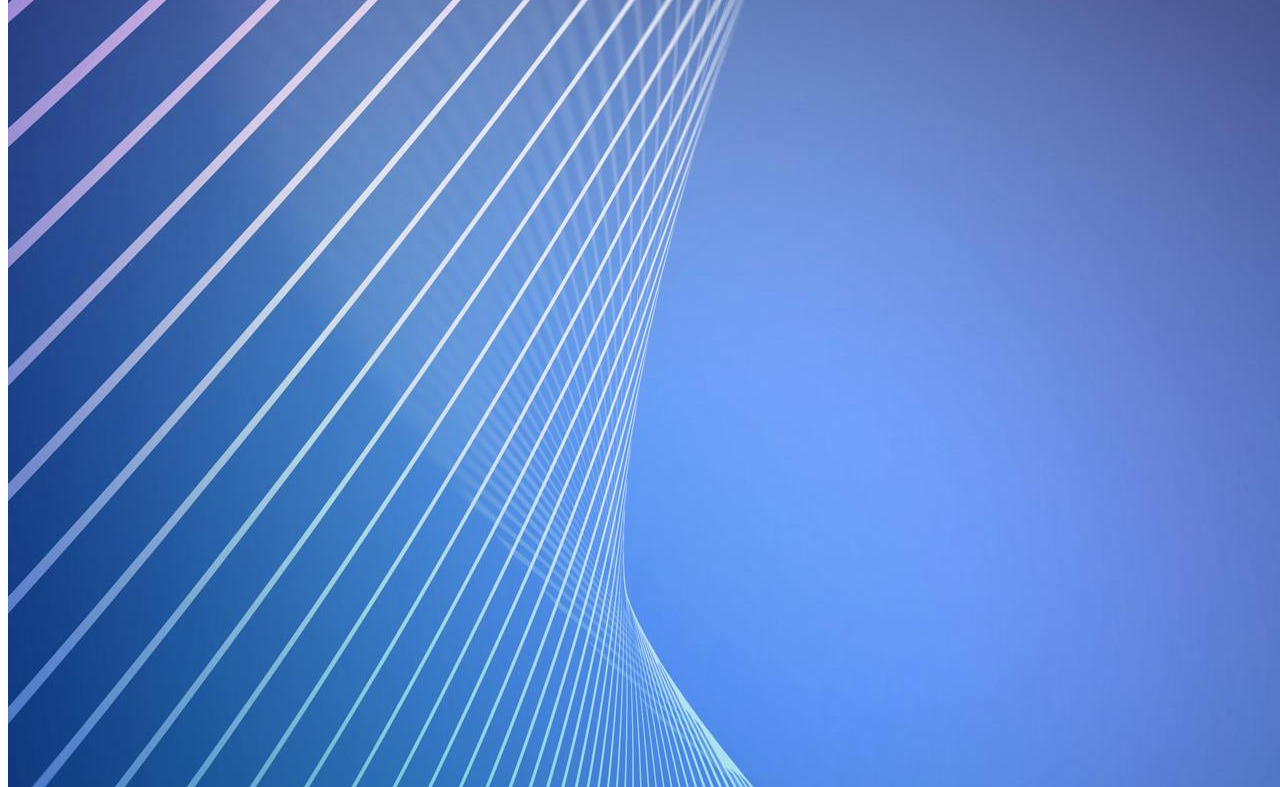
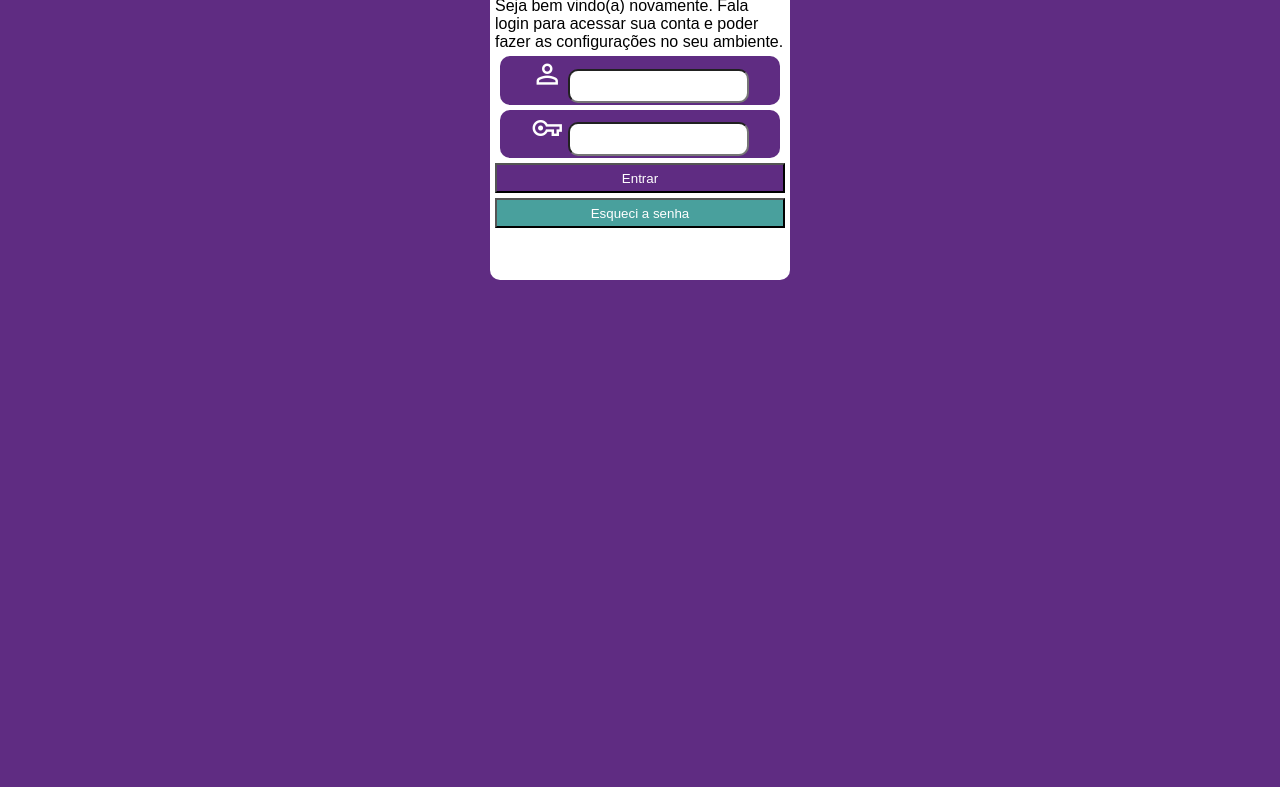
Before and after one commit to marcoguarato15/projeto-login, a plain HTML site: page index.html in a window 1280 px wide. Shown: the part 420-1207 px from the top of the page. After the commit the page ends 800 px from the top, so only its background shows below. Drawn offline with nearby package versions, Linux system fonts and the light colour scheme.

Commit message:
Inicio da criação do site de login

```diff
--- a/estilos/style.css
+++ b/estilos/style.css
@@ -5,3 +5,100 @@
     Verde: #49a09d
     Lilás: #5f2c82
 */
+
+:root {
+    --cor1: #49a09d;
+    --cor2: #5f2c82;
+}
+
+* {
+    margin: 0px;
+    padding: 0px;
+    font-family: Arial, Helvetica, sans-serif;
+}
+
+body {
+    position: relative;
+    width: 100vw;
+    height: 100vh;
+    background-color: var(--cor2);
+}
+
+main {
+    top: 50%;
+    left: 50%;
+    position: absolute;
+    display: block;
+    margin: auto;
+    background-color: white;
+    width: fit-content;
+    height: fit-content;
+
+    border-radius: 10px;
+
+    transform: translate(-50%, -50%);
+}
+
+#formulario {
+    padding: 5px;
+}
+
+#login {
+    max-width: 300px;
+    height: 600px;
+}
+
+#imagem iframe {
+    border-radius: 10px 10px 0px 0px;
+}
+
+div#formulario h1 {
+    text-align: center;
+    padding: 15px;
+}
+
+#inp-login, #inp-pass {
+    position: relative;
+    vertical-align: middle;
+    margin: 5px;
+    padding: 2px;
+    box-sizing: border-box;
+    border-radius: 10px;
+    background-color: var(--cor2);
+    text-align: center;
+}
+
+#ilogin, #ipass {
+
+    height: 30px;
+    width: max-content;
+    border-radius: 10px;
+}
+
+#l-login, #l-pass {
+    font-size: 2em;
+    color: white;
+}
+
+#btn-form {
+
+}
+
+#btn-login {
+    background-color: var(--cor2);
+    color: white;
+    width: 290px;
+    margin: 5px auto 5px auto;
+    height: 30px;
+    display: block;
+}
+
+#btn-fpass  {
+    box-shadow: none;
+    background-color: var(--cor1);
+    color: white;
+    width: 290px;
+    margin: 5px auto 5px auto;
+    height: 30px;
+    display: block;
+}
--- /dev/null
+++ b/imagem.html
@@ -0,0 +1,28 @@
+<!DOCTYPE html>
+<html lang="pt-br">
+<head>
+    <meta charset="UTF-8">
+    <meta name="viewport" content="width=device-width, initial-scale=1.0">
+    <title>Imagem</title>
+    <style>
+        * {
+            padding: 0px;
+            margin: 0px;
+        }
+
+        body {
+            height: 100vh;
+            width: 100vw;
+            background-image: url(imagens/pattern.jpg);
+            background-repeat: no-repeat;
+            background-color: black;
+            background-size: cover;
+            background-position: center center;
+            border-radius: 10px 10px 0px 0px;
+        }
+    </style>
+</head>
+<body>
+
+</body>
+</html>
--- a/index.html
+++ b/index.html
@@ -5,18 +5,36 @@
     <meta name="viewport" content="width=device-width, initial-scale=1.0">
     <title>Login</title>
     <link rel="stylesheet" href="estilos/style.css">
+    <link rel="stylesheet" href="https://fonts.googleapis.com/css2?family=Material+Symbols+Outlined:opsz,wght,FILL,GRAD@20..48,100..700,0..1,-50..200" />
+    <!-- vpn_key person -->
 </head>
 <body>
     <main>
         <section id="login">
             <div id="imagem">
-                <img src="imagens/pattern.jpg" alt="Foto padrão">
+                <iframe src="imagem.html" frameborder="0" height="250px">
+                    <p>Seu dispositivo não suporta essa imagem</p>
+                </iframe>
             </div>
             <div id="formulario">
+                <h1>Login</h1>
                 <p>
                     Seja bem vindo(a) novamente. Fala login para acessar sua conta e poder fazer as configurações no seu ambiente.
                 </p>
                 <form action="login.php" method="post">
+
+                    <div id="inp-login">
+                        <label id="l-login" for="ilogin" class="material-symbols-outlined">person</label>
+                        <input type="text" name="login" id="ilogin">
+                    </div>
+                    <div id="inp-pass">
+                        <label id="l-pass" for="ipass" class="material-symbols-outlined">vpn_key</label>
+                        <input type="text" name="pass" id="ipass">
+                    </div>
+                    <div id="btn-form">
+                        <input id="btn-login" type="submit" value="Entrar">
+                        <input id="btn-fpass" type="button" value="Esqueci a senha">
+                    </div>
 
                 </form>
             </div>
```
